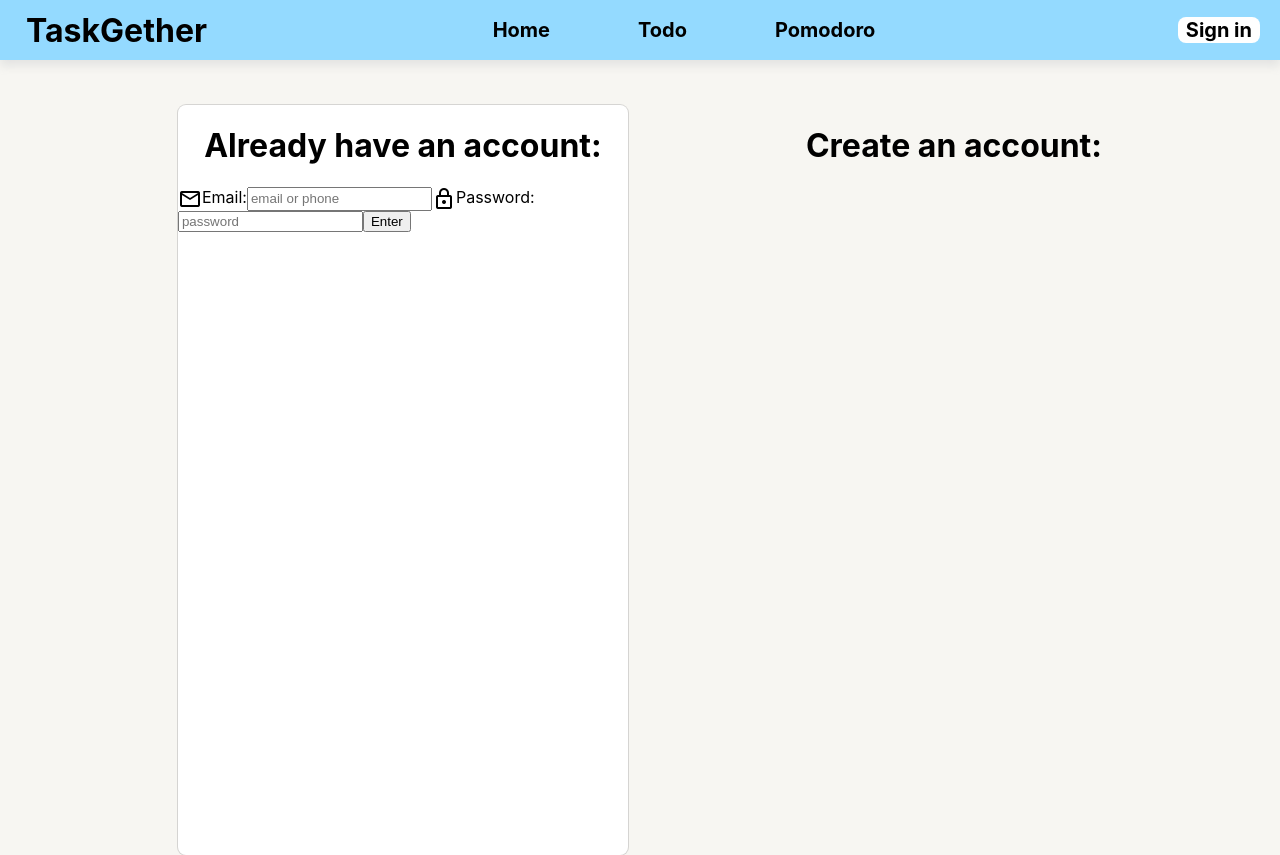
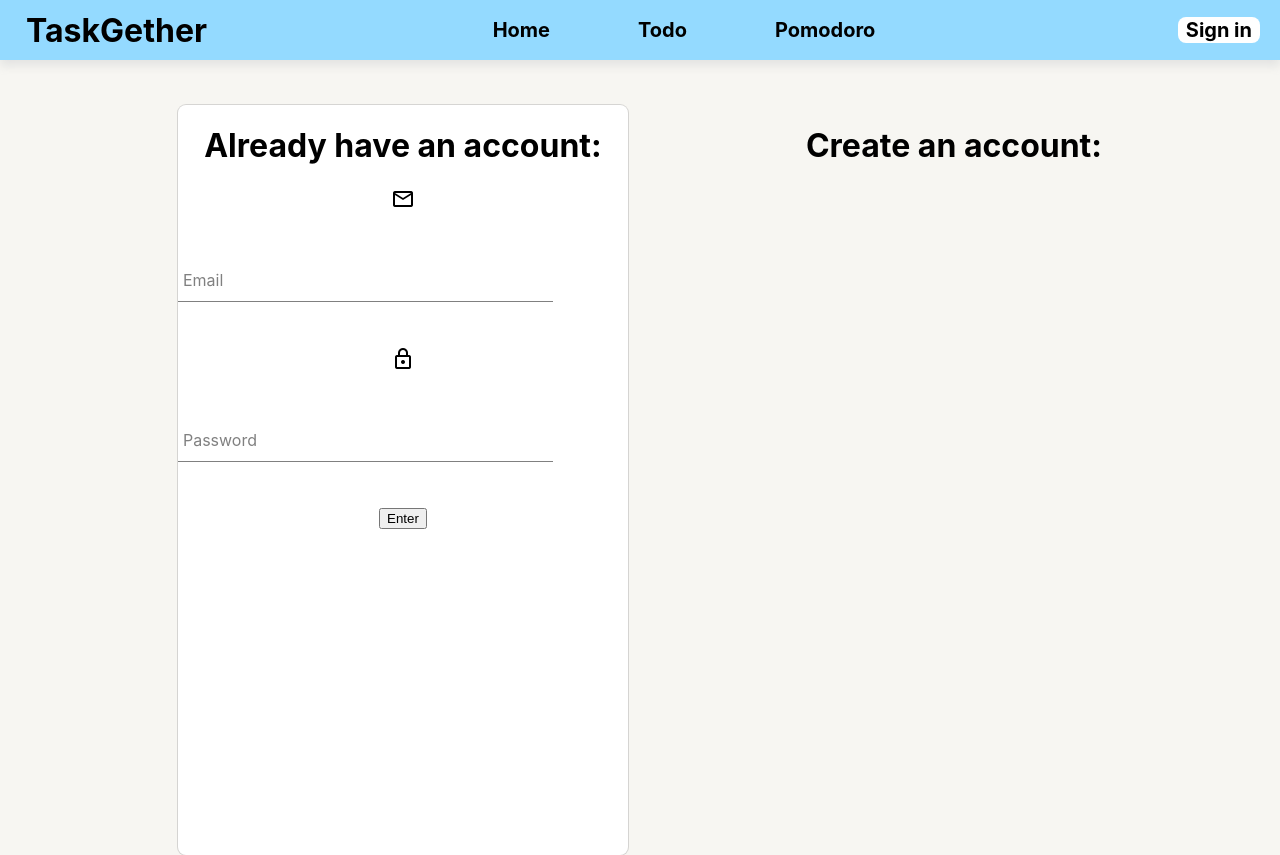
Before and after one commit to fang44Zen/taskgether, a React (Create React App) app: page /auth in a window 1280 px wide. Built offline with nearby package versions, Linux system fonts and the light colour scheme.

Commit message:
va falloir apprendre SASS

```diff
--- a/package.json
+++ b/package.json
@@ -12,6 +12,7 @@
     "react-dom": "^18.2.0",
     "react-router-dom": "^6.3.0",
     "react-scripts": "5.0.1",
+    "sass": "^1.55.0",
     "web-vitals": "^2.1.4"
   },
   "scripts": {
--- a/src/App.js
+++ b/src/App.js
@@ -1,5 +1,5 @@
 
-import './App.css';
+import './App.scss';
 import { BrowserRouter, Route, Routes } from "react-router-dom";
 import TodoZone from './component/todo-zone/todo-zone.component';
 
--- a/src/component/authentification/authentification.component.jsx
+++ b/src/component/authentification/authentification.component.jsx
@@ -1,3 +1,4 @@
+import FormInput from '../modified basics components/input/form-input.component';
 import './authentification.styles.css'
 
 
@@ -7,12 +8,10 @@
             <div className="connect-account">
                 <h1>Already have an account:</h1>
                 <form>
-                    <span class="material-symbols-outlined">mail</span>
-                    <label>Email:</label>
-                    <input type="email" placeholder="email or phone"/>
-                    <span class="material-symbols-outlined">lock</span>
-                    <label>Password:</label>
-                    <input type="password" placeholder='password'/>
+                    <span class="material-symbols-outlined auth-icon">mail</span>
+                    <FormInput label="Email" value=''/>
+                    <span class="material-symbols-outlined auth-icon">lock</span>
+                    <FormInput label="Password" value="" />
                     <button>Enter</button>
                 </form>
             </div>
--- a/src/component/authentification/authentification.styles.css
+++ b/src/component/authentification/authentification.styles.css
@@ -12,11 +12,12 @@
     border-radius: 8px;
 
 }
-.material-symbols-outlined{
+
+.auth-icon{
     /* color: black;
     font-size: 50px !important; */
 }
-.connect-account form{
-    display: flex;
-    flex-wrap: wrap;
+
+.authentification-main FormInput{
+    background-color: aqua;
 }
--- /dev/null
+++ b/src/component/modified basics components/input/form-input.component.jsx
@@ -0,0 +1,16 @@
+import './form-input.styles.scss';
+
+const FormInput = ({label, ...otherProps}) =>{
+    return(
+
+        <div className="group">
+            <input className="form-input" {...otherProps}/>
+
+            {label && (
+                <label className={`${otherProps.value.length ? "shrink": ''} form-input-label`}>{label}</label>
+            )}
+        </div>
+    )
+}
+
+export default FormInput;
--- /dev/null
+++ b/src/component/modified basics components/input/form-input.styles.scss
@@ -0,0 +1,54 @@
+$sub-color: grey;
+$main-color: black;
+
+@mixin shrinkLabel {
+  top: -14px;
+  font-size: 12px;
+  color: $main-color;
+}
+
+.group {
+  position: relative;
+  margin: 45px 0;
+ //
+  .form-input {
+    background: none;
+    background-color: white;
+    color: $sub-color;
+    font-size: 18px;
+    padding: 10px 10px 10px 5px;
+    display: block;
+    width: 80%;
+    border: none;
+    border-radius: 0;
+    border-bottom: 1px solid $sub-color;
+    margin: 25px 0;
+
+    &:focus {
+      outline: none;
+    }
+
+    &:focus ~ .form-input-label {
+      @include shrinkLabel();
+    }
+  }
+
+  input[type='password'] {
+    letter-spacing: 0.3em;
+  }
+
+  .form-input-label {
+    color: $sub-color;
+    font-size: 16px;
+    font-weight: normal;
+    position: absolute;
+    pointer-events: none;
+    left: 5px;
+    top: 10px;
+    transition: 300ms ease all;
+
+    &.shrink {
+      @include shrinkLabel();
+    }
+  }
+}
```
Also changed, not shown: src/App.scss (renamed from src/App.css), 1 other file (tests, documents, lock files or other folders).
